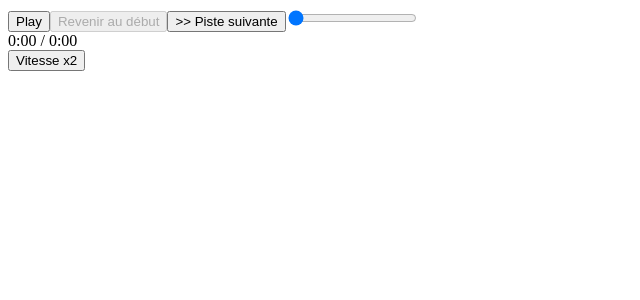
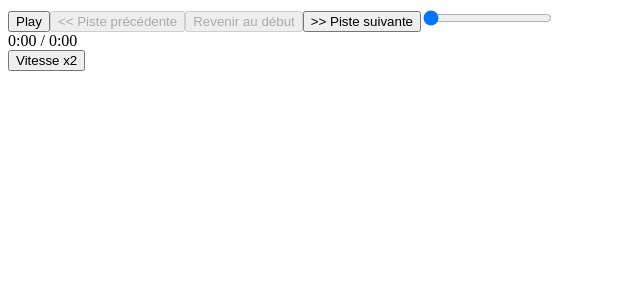
Before and after one commit to eglantinefonrose/RadioLiveALaCarte, an Angular app in the folder 1.RadioLiveALaCarteApp/: page / in a window 1280 px wide. Shown: the top 300 px of the page, without its empty margins (0-640 px from the left). Built offline with nearby package versions, Linux system fonts and the light colour scheme.

Commit message:
Amélioration du lecteur MP3 (possibilité de revenir au début)

```diff
--- a/1.RadioLiveALaCarteApp/src/app/radio-player/radio-player.component.html
+++ b/1.RadioLiveALaCarteApp/src/app/radio-player/radio-player.component.html
@@ -9,13 +9,18 @@
       {{ isPlaying ? 'Pause' : 'Play' }}
     </button>
 
+    <!-- Bouton pour revenir à la piste précédente -->
+    <button (click)="previousTrack()" [disabled]="isFirstTrack()">
+      << Piste précédente
+    </button>
+
     <!-- Bouton pour revenir au début -->
     <button (click)="rewindToStart()" [disabled]="currentTime === 0">
       Revenir au début
     </button>
 
     <!-- Bouton pour passer à la piste suivante -->
-    <button (click)="nextTrack()">
+    <button (click)="nextTrack()" [disabled]="isLastTrack()">
       >> Piste suivante
     </button>
 
--- a/1.RadioLiveALaCarteApp/src/app/radio-player/radio-player.component.ts
+++ b/1.RadioLiveALaCarteApp/src/app/radio-player/radio-player.component.ts
@@ -26,6 +26,16 @@ export class RadioPlayerComponent {
   // Récupérer l'URL de la piste actuelle
   get mp3Url(): string {
     return this.mp3Urls[this.currentTrackIndex];
+  }
+
+  // Vérifier si l'on est sur la première piste
+  isFirstTrack(): boolean {
+    return this.currentTrackIndex === 0;
+  }
+
+  // Vérifier si l'on est sur la dernière piste
+  isLastTrack(): boolean {
+    return this.currentTrackIndex === this.mp3Urls.length - 1;
   }
 
   // Démarrer ou mettre en pause la lecture
@@ -67,19 +77,32 @@ export class RadioPlayerComponent {
     this.audioPlayer.nativeElement.playbackRate = 1;
     this.isSpeedNormal = true;
 
-    // Passer à la piste suivante automatiquement
-    this.nextTrack();
+    // Passer à la piste suivante automatiquement seulement si ce n'est pas la dernière
+    if (!this.isLastTrack()) {
+      this.nextTrack();
+    }
   }
 
-  // Passer à la piste suivante
+  // Passer à la piste suivante (désactivé si on est à la dernière piste)
   nextTrack() {
-    if (this.currentTrackIndex < this.mp3Urls.length - 1) {
+    if (!this.isLastTrack()) {
       this.currentTrackIndex++;
-    } else {
-      this.currentTrackIndex = 0;  // Revenir à la première piste si on est à la fin
+      this.loadAndPlayCurrentTrack();
     }
+  }
 
-    this.loadAndPlayCurrentTrack();
+  // Revenir à la piste précédente (désactivé si on est à la première piste)
+  previousTrack() {
+    const audio = this.audioPlayer.nativeElement;
+
+    // Si on est à plus de 2 secondes sur la piste actuelle, on revient au début
+    if (this.currentTime > 2) {
+      this.rewindToStart();
+    } else if (!this.isFirstTrack()) {
+      // Sinon, passer à la piste précédente seulement si ce n'est pas la première piste
+      this.currentTrackIndex--;
+      this.loadAndPlayCurrentTrack();
+    }
   }
 
   // Charger et jouer la piste actuelle
@@ -113,4 +136,5 @@ export class RadioPlayerComponent {
     const secs = Math.floor(seconds % 60);
     return minutes + ':' + (secs < 10 ? '0' + secs : secs);
   }
+
 }
```
